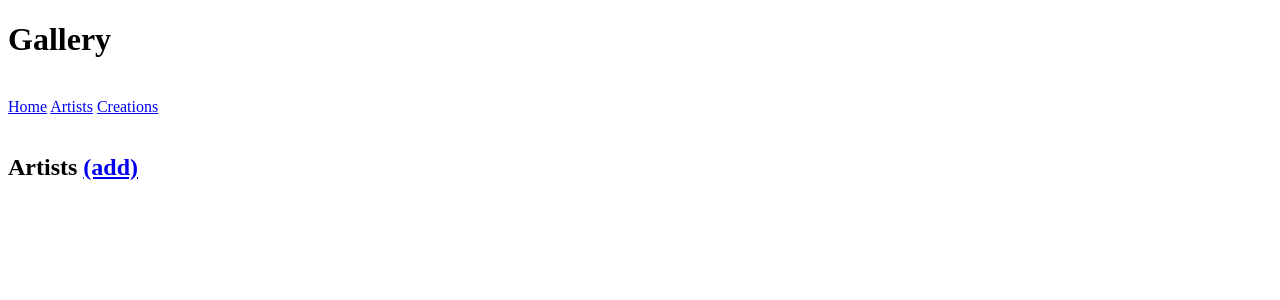
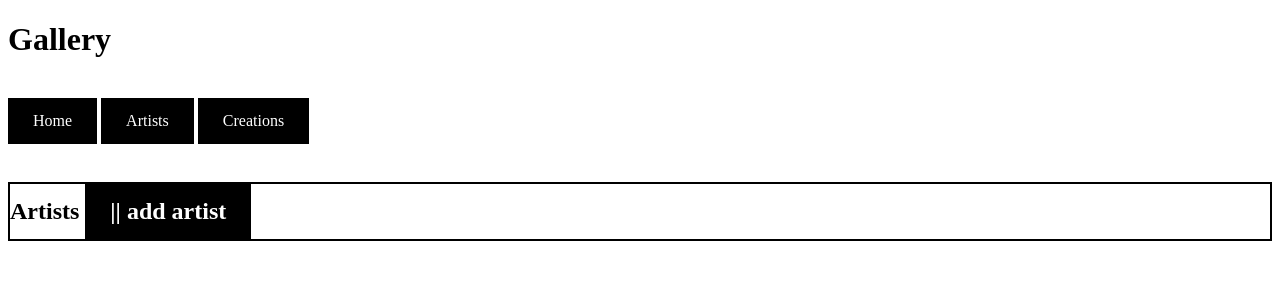
Before and after one commit to n7nightwing/artist-gallery, a Django app: page /artists/ in a window 1280 px wide. Shown: the top 300 px of the page. Run offline with Django 3.2, Linux system fonts and the light colour scheme; data that the repository does not hold is empty.

Commit message:
css edits

```diff
--- a/gallery/static/css/gallery.css
+++ b/gallery/static/css/gallery.css
@@ -0,0 +1,17 @@
+/* list.html */
+.list-h2 {
+    border: black solid 2px;
+}
+
+a:link {
+    text-decoration: none;
+    background-color: black;
+    color: white;
+    padding: 14px 25px;
+    text-align: center;
+    display: inline-block;
+}
+
+a:hover {
+    text-decoration: none;
+}
--- a/gallery/templates/gallery/artist_list.html
+++ b/gallery/templates/gallery/artist_list.html
@@ -1,7 +1,7 @@
 {% extends 'gallery/base.html' %}
 {% block content %}
 
-    <h2>Artists <a href="{% url 'artist_create' %}"> (add)</a></h2>
+    <h2 class="list-h2">Artists <a href="{% url 'artist_create' %}">|| add artist </a></h2>
     <ul>
         {% for artist in artists %}
             <li>
--- a/gallery/templates/gallery/base.html
+++ b/gallery/templates/gallery/base.html
@@ -1,9 +1,12 @@
+{% load static %}
+
 <!DOCTYPE html>
 <html lang="en">
 <head>
   <meta charset="UTF-8">
   <meta name="viewport" content="width=device-width, initial-scale=1.0">
   <title>Gallery</title>
+  <link rel="stylesheet" href="{% static 'css/gallery.css' %}">
 </head>
 <body>
 <h1>Gallery</h1><br>
```
